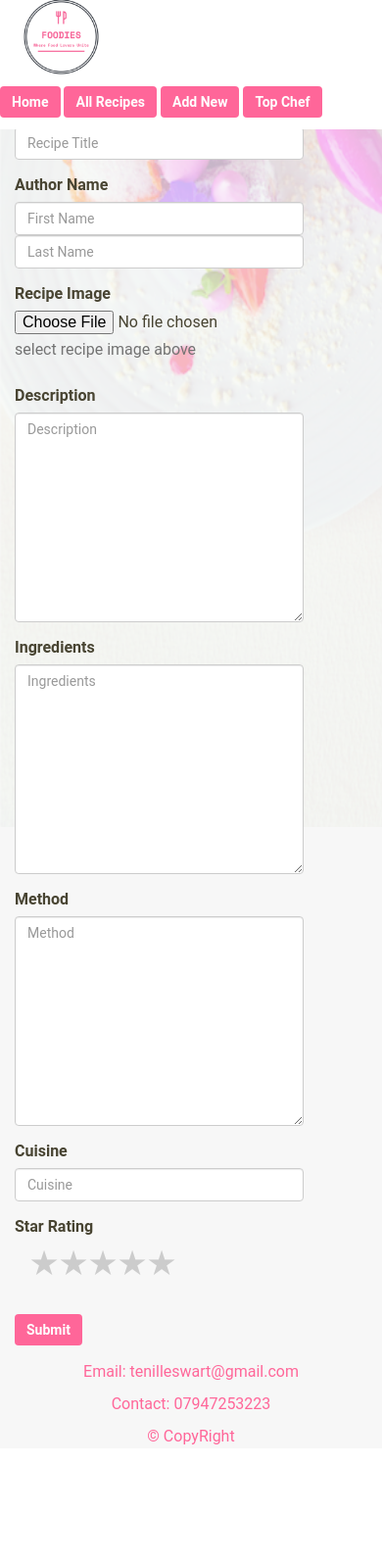
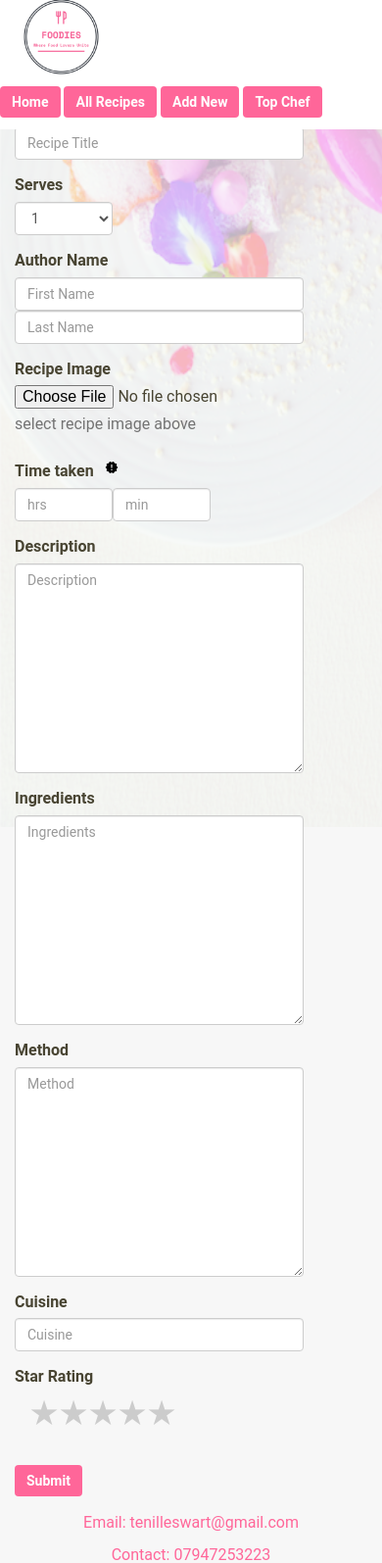
Before and after one commit to tenilleswart/foodies, a Flask app: page /addnew in a window 390 px wide. Shown: the top 1595 px of the page at 98% size. Before the commit the page ends 1474 px from the top, so only its background shows below. Run offline with Flask 2, Linux system fonts and the light colour scheme; some libraries are stand-ins or nearby versions.

Commit message:
added serving and time to addnew.html page and connecting this to backend

```diff
--- a/app.py
+++ b/app.py
@@ -72,8 +72,9 @@ class Recipe(db.Model):
    recipe_rating = db.Column(db.Integer())
    cuisine_id = db.Column(db.Integer, db.ForeignKey(
    'cuisine.cuisine_id'), nullable=False)
+   recipe_serving = db.Column(db.Integer())
 
-   def __init__(self, recipe_title, recipe_description, recipe_method, author_id, ingredient_id, cuisine_id, recipe_photo, recipe_rating):
+   def __init__(self, recipe_title, recipe_description, recipe_method, author_id, ingredient_id, cuisine_id, recipe_photo, recipe_rating, recipe_serving):
     self.recipe_title = recipe_title
     self.recipe_description = recipe_description
     self.recipe_method = recipe_method
@@ -82,6 +83,7 @@ class Recipe(db.Model):
     self.cuisine_id = cuisine_id
     self.recipe_photo = recipe_photo
     self.recipe_rating = recipe_rating
+    self.recipe_serving = recipe_serving
 
 db.create_all()
 db.session.commit()
@@ -178,6 +180,7 @@ def newrecipe():
         recipe_description_request =  request.form['description']
         recipe_method_request = request.form['method']
         recipe_rating_request = request.form['rating-input-1']
+        recipe_serving_request = request.form['serving']
 
         print(recipe_rating_request)
 
@@ -188,8 +191,8 @@ def newrecipe():
           recipe_method=recipe_method_request,
           recipe_photo=recipe_photo_request,
           recipe_rating=recipe_rating_request,
+          recipe_serving=recipe_serving_request,
           cuisine_id=cuisineObject.cuisine_id)
-
 
         imagefile.save(imagepath)
         db.session.add(recipeObject)
--- a/static/css/style.css
+++ b/static/css/style.css
@@ -395,6 +395,86 @@ height: 46px;
 	color: #c59b08;
 }
 
+.short-input {
+	width: 100px;
+}
+
+
+.icon svg {
+  transition: 0.3s ease;
+}
+.icon:hover .tooltip {
+  display: block;
+}
+.icon__danger:hover svg {
+  fill: #D30423;
+}
+
+
+.icon {
+  height: 14px;
+  width: 14px;
+  position: relative;
+  cursor: pointer;
+}
+
+.icon-box {
+  position: absolute;
+    top: 8%;
+    left: 35%;
+    transform: translate(-50%, -50%);
+}
+
+.tooltip {
+  padding: 10px;
+  position: absolute;
+  width: auto;
+  white-space: nowrap;
+  word-wrap: no-wrap;
+  box-shadow: 1px 1px 20px #aaa;
+  border-radius: 5px;
+  background-color: #fff;
+  top: 40px;
+  left: 50%;
+  transform: translate(-50%);
+  transform-style: preserve-3d;
+  z-index: 200;
+  font-size: 0.9em;
+  display: none;
+}
+.tooltip:after {
+  content: "";
+  position: absolute;
+  display: block;
+  width: 10px;
+  height: 10px;
+  transform-origin: 50% 50%;
+  transform: rotate(45deg) translateX(-50%);
+  background-color: #fff;
+  left: 50%;
+  top: -1px;
+  z-index: 400;
+}
+.tooltip:before {
+  content: "";
+  display: block;
+  position: absolute;
+  width: 10px;
+  height: 10px;
+  transform-origin: 50% 50%;
+  transform: rotate(45deg) translateX(-50%) translateZ(-1px);
+  background-color: #fff;
+  left: 50%;
+  top: 0px;
+  z-index: -1;
+  box-shadow: -1px -1px 20px #aaa;
+}
+.tooltip__dang {
+  color: #D30423;
+  box-shadow: 1px 1px 20px rgba(211, 4, 35, 0.3);
+}
+
+
 /* homepage */
 
 .btn-wrapper {
--- a/templates/addnew.html
+++ b/templates/addnew.html
@@ -49,6 +49,24 @@
 
     </div>
     <div class="form-group col-xs-10 col-sm-4 col-md-4 col-lg-4">
+      <label for="recipetitle" >Serves</label>
+      <select class="form-control short-input" required>
+        <option value="1" id="serving" name="serving" >1</option>
+        <option value="2" id="serving" name="serving" >2</option>
+        <option value="3" id="serving" name="serving" >3</option>
+        <option value="4" id="serving" name="serving">4</option>
+        <option value="5" id="serving" name="serving" >5</option>
+        <option value="6" id="serving" name="serving" >6</option>
+        <option value="7" id="serving" name="serving" >7</option>
+        <option value="8" id="serving" name="serving" >8</option>
+        <option value="9" id="serving" name="serving" >9</option>
+        <option value="10" id="serving" name="serving" >10</option>
+      </select>
+      <!-- <input class="form-control" id="serving" placeholder="No. of servings" type="text" name="serving" required> -->
+    </div>
+
+
+    <div class="form-group col-xs-10 col-sm-4 col-md-4 col-lg-4">
       <label for="recipetitle">Author Name</label>
       <input class="form-control" id="authorfirstname" placeholder="First Name" type="text" name="authorfirstname" required>
 
@@ -65,6 +83,28 @@
       </p>
 
     </div>
+    <div class="form-group col-xs-10 col-sm-4 col-md-4 col-lg-4">
+      <label for="recipetitle" >Time taken</label>
+      <div class="icon-box">
+
+      <div class="icon icon__danger">
+        <div class="tooltip tooltip__dang">
+          This is DANGER tooltip!
+        </div>
+        <svg viewBox="0 0 24 24">
+          <path d="M23,12L20.56,9.22L20.9,5.54L17.29,4.72L15.4,1.54L12,3L8.6,1.54L6.71,4.72L3.1,5.53L3.44,9.21L1,12L3.44,14.78L3.1,18.47L6.71,19.29L8.6,22.47L12,21L15.4,22.46L17.29,19.28L20.9,18.46L20.56,14.78L23,12M13,17H11V15H13V17M13,13H11V7H13V13Z"></path>
+        </svg>
+      </div>
+    </div>
+
+    <div>
+      <input class="form-control short-input col-xs-5" id="timetaken" placeholder="hrs" type="text" name="timetaken" required>
+    </div>
+    <div>
+      <input class="form-control short-input col-xs-5" id="timetaken" placeholder="min" type="text" name="timetaken" required>
+    </div>
+    </div>
+
     <div class="form-group col-xs-10 col-sm-4 col-md-4 col-lg-4">
       <label for="description">Description</label>
       <textarea class="form-control" id="description" placeholder="Description" rows="10" cols="30" name="description"></textarea>
```
Lines whose indentation alone changed are shown as unchanged.
